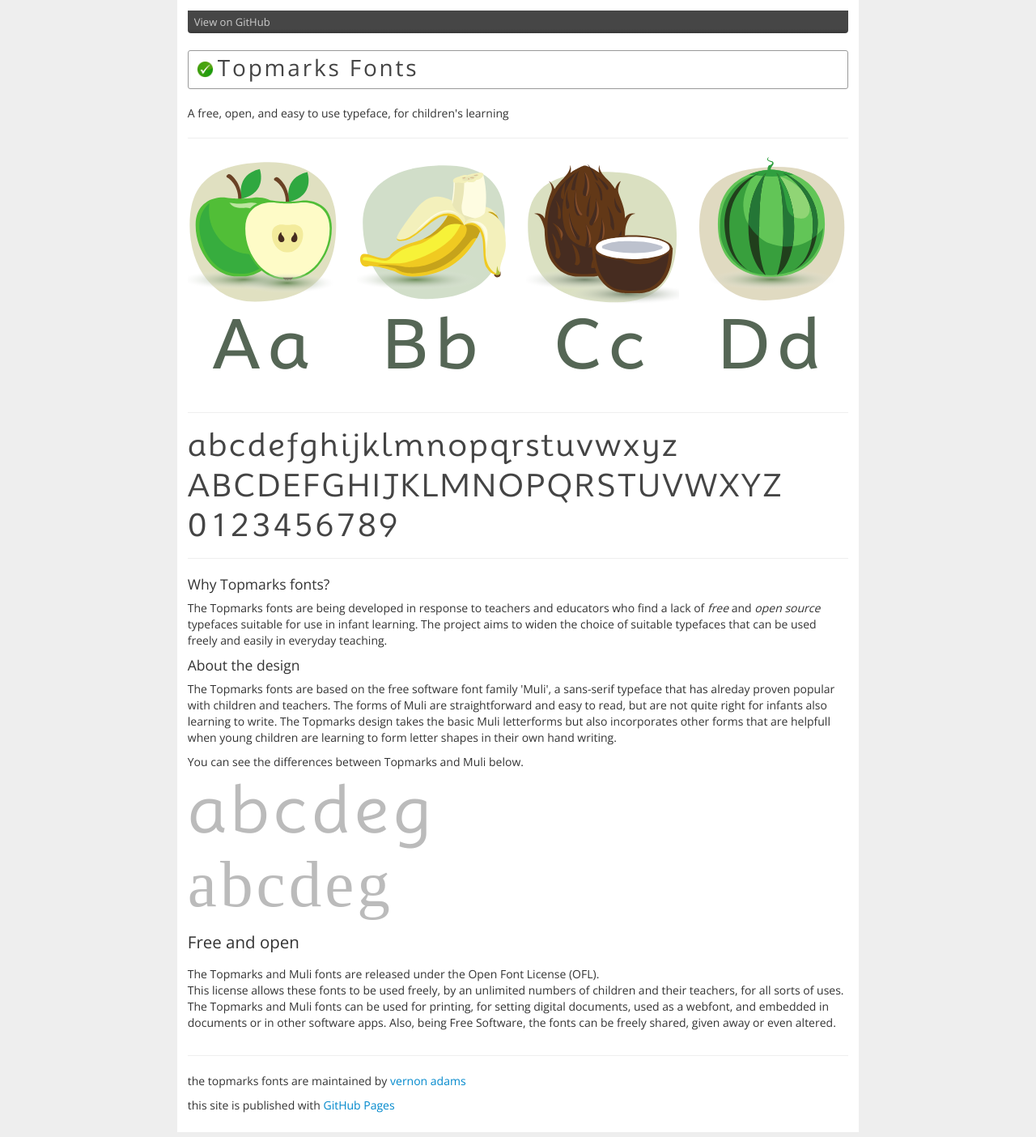
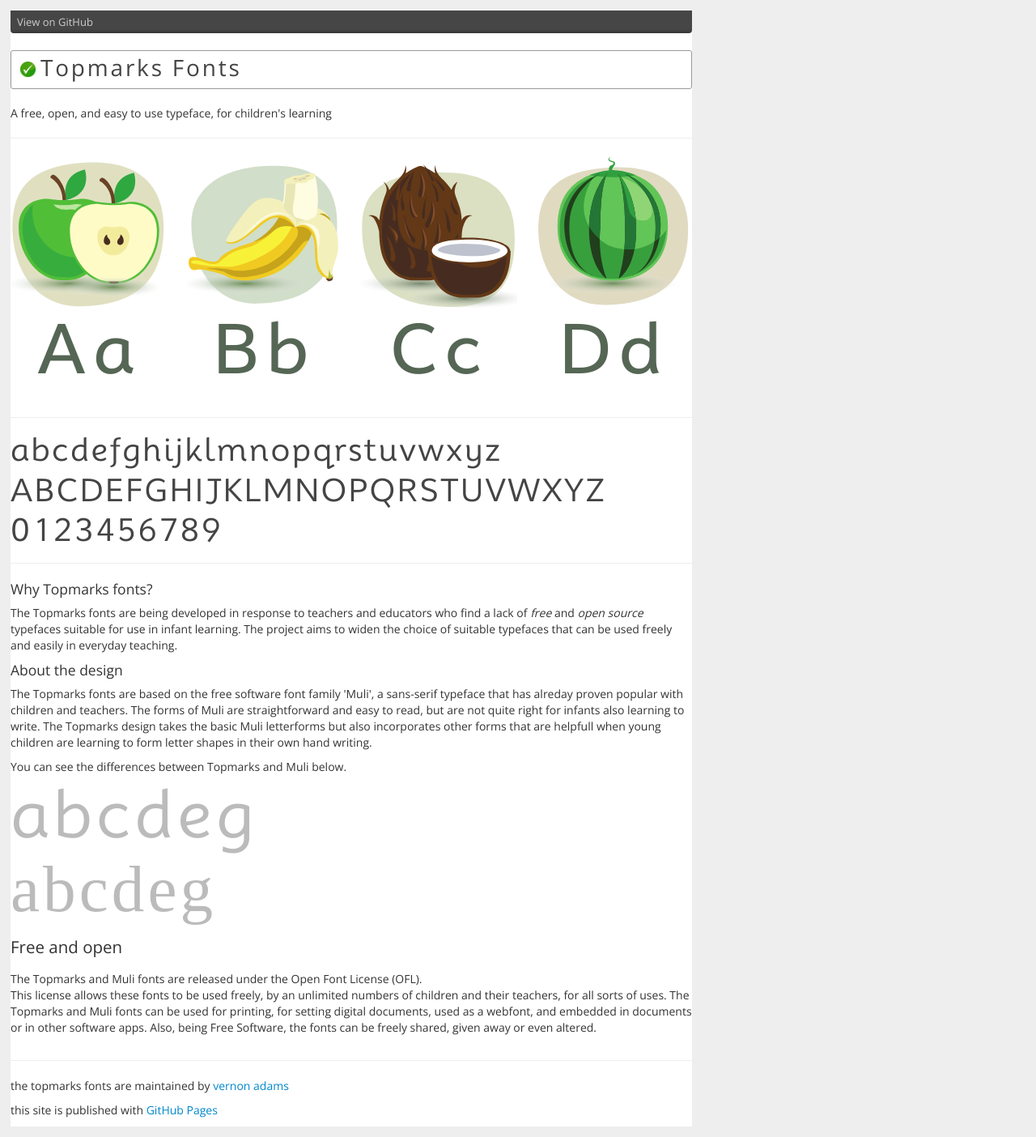
Before and after one commit to vernnobile/topmarks, a Jekyll site: the page built from index.html, in a window 1280 px wide. Shown: the whole page at 81% size. Built offline with Jekyll 4.4.1, drawn with Linux system fonts in a browser that asks for light colours; some web fonts are replaced.

Commit message:
Update html-start.html

```diff
--- a/_includes/html-start.html
+++ b/_includes/html-start.html
@@ -14,4 +14,4 @@
   </head>
   <body style="background-color:#eee">
   <div class="row-fluid">
-<div style="background-color:#fff;padding:13px" class="span8 offset2">
+<div style="background-color:#fff;margin:13px" class="span8 offset2">
```
